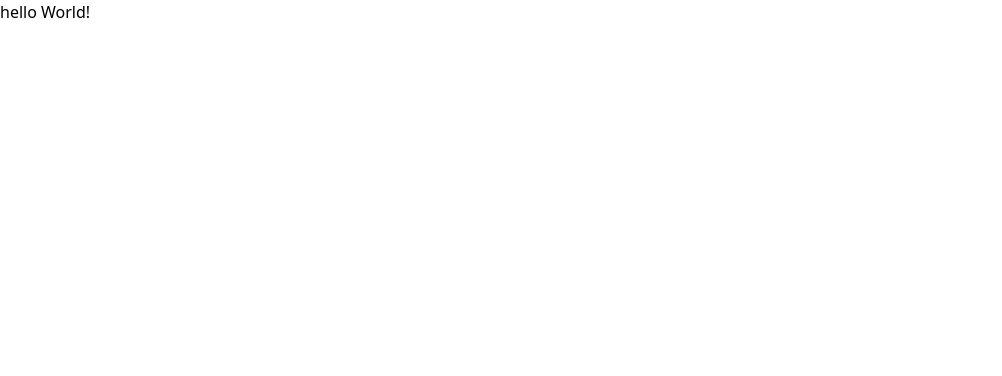
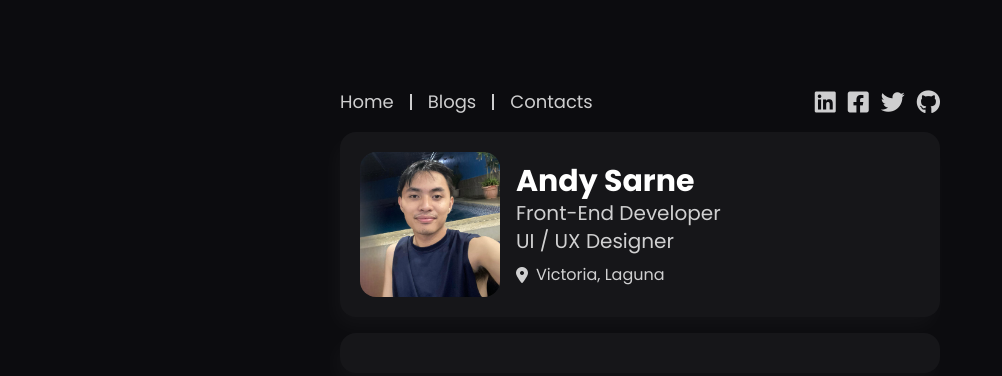
Before and after one commit to Auvryy/Portfolio-v2, a website built with Vite: page index.html in a window 1280 px wide. Shown: the whole page, without its empty margins (0-1002 px from the left). Built offline with nearby package versions, Linux system fonts and the light colour scheme.

Commit message:
added name section and socials

```diff
--- a/index.html
+++ b/index.html
@@ -1,14 +1,67 @@
-<!doctype html>
+<!DOCTYPE html>
 <html lang="en">
   <head>
     <meta charset="UTF-8" />
     <link rel="icon" type="image/svg+xml" href="/vite.svg" />
     <meta name="viewport" content="width=device-width, initial-scale=1.0" />
     <title>Vite App</title>
-    <link rel="stylesheet" href="src/style.css">
+    <link rel="stylesheet" href="src/style.css" />
+    <link rel="preconnect" href="https://fonts.googleapis.com" />
+    <link rel="preconnect" href="https://fonts.gstatic.com" crossorigin />
+    <link
+      href="https://fonts.googleapis.com/css2?family=Poppins:ital,wght@0,100;0,200;0,300;0,400;0,500;0,600;0,700;0,800;0,900;1,100;1,200;1,300;1,400;1,500;1,600;1,700;1,800;1,900&display=swap"
+      rel="stylesheet"
+    />
+    <link
+      rel="stylesheet"
+      href="https://cdnjs.cloudflare.com/ajax/libs/font-awesome/6.4.0/css/all.min.css"
+    />
   </head>
-  <body>
-    <p class="text-1xl">hello World!</p>
+  <body class="flex flex-col items-center justify-center p-7 relative">
+    <main
+      class="flex flex-col items-center justify-center mt-15 gap-4 w-full sm:w-130 md:w-150"
+    >
+      <header
+        class="flex flex-col sm:flex-row sm:justify-between sm:items-center items-center gap-y-3 sm:gap-y-0 absolute top-0 sm:static w-fit sm:w-full"
+      >
+        <ul class="flex items-center justify-center gap-x-4 text-lg text-white">
+          <li class="hover-item">Home</li>
+          <hr class="w-0.5 border-none h-4 bg-white opacity-80" />
+          <li class="hover-item">Blogs</li>
+          <hr class="w-0.5 border-none h-4 bg-white opacity-80" />
+          <li class="hover-item">Contacts</li>
+        </ul>
+        <div class="flex gap-x-3 text-white text-2xl self-center sm:self-auto">
+          <i class="fa-brands fa-linkedin hover-item"></i>
+          <i class="fa-brands fa-square-facebook hover-item"></i>
+          <i class="fa-brands fa-twitter hover-item"></i>
+          <i class="fa-brands fa-github hover-item"></i>
+        </div>
+      </header>
+
+      <section class="card w-full flex gap-x-4 items-center">
+        <div class="w-1/4">
+          <img
+            class="rounded-2xl"
+            src="src/images/andy.png"
+            alt="user-profile"
+          />
+        </div>
+        <div>
+          <h1 class="text-lg sm:text-xl md:text-3xl font-bold">Andy Sarne</h1>
+          <p class="text-hover sm:text-lg md:text-xl">Front-End Developer</p>
+          <p class="text-hover sm:text-lg md:text-xl">UI / UX Designer</p>
+          <div class="flex items-center gap-2  mt-2 text-hover text-sm sm:text-base">
+            <i class="fa-solid fa-location-dot "></i>
+            <p>Victoria, Laguna</p>
+          </div>
+        </div>
+      </section>
+
+      <section class="card w-full">
+
+      </section>
+    </main>
     <script type="module" src="/src/main.js"></script>
   </body>
 </html>
--- a/src/style.css
+++ b/src/style.css
@@ -1 +1,27 @@
 @import "tailwindcss";
+
+@theme {
+  --dark-color: #161619;
+  --black-color: #0c0c0f;
+}
+
+* {
+  font-family: Poppins, sans-serif;
+}
+
+body {
+  background-color: var(--black-color);
+}
+
+.card {
+  @apply rounded-2xl text-white p-5 shadow-[-5px_10px_20px_rgba(255,255,255,0.03)];
+  background-color: var(--dark-color);
+}
+
+.hover-item {
+  @apply opacity-80 hover:opacity-100 cursor-pointer transition-all duration-150 hover:translate-y-[-3px];
+}
+
+.text-hover {
+  @apply opacity-80 hover:opacity-100 transition-all duration-200 cursor-default;
+}
```
Also changed, not shown: src/images/andy.png (added).
